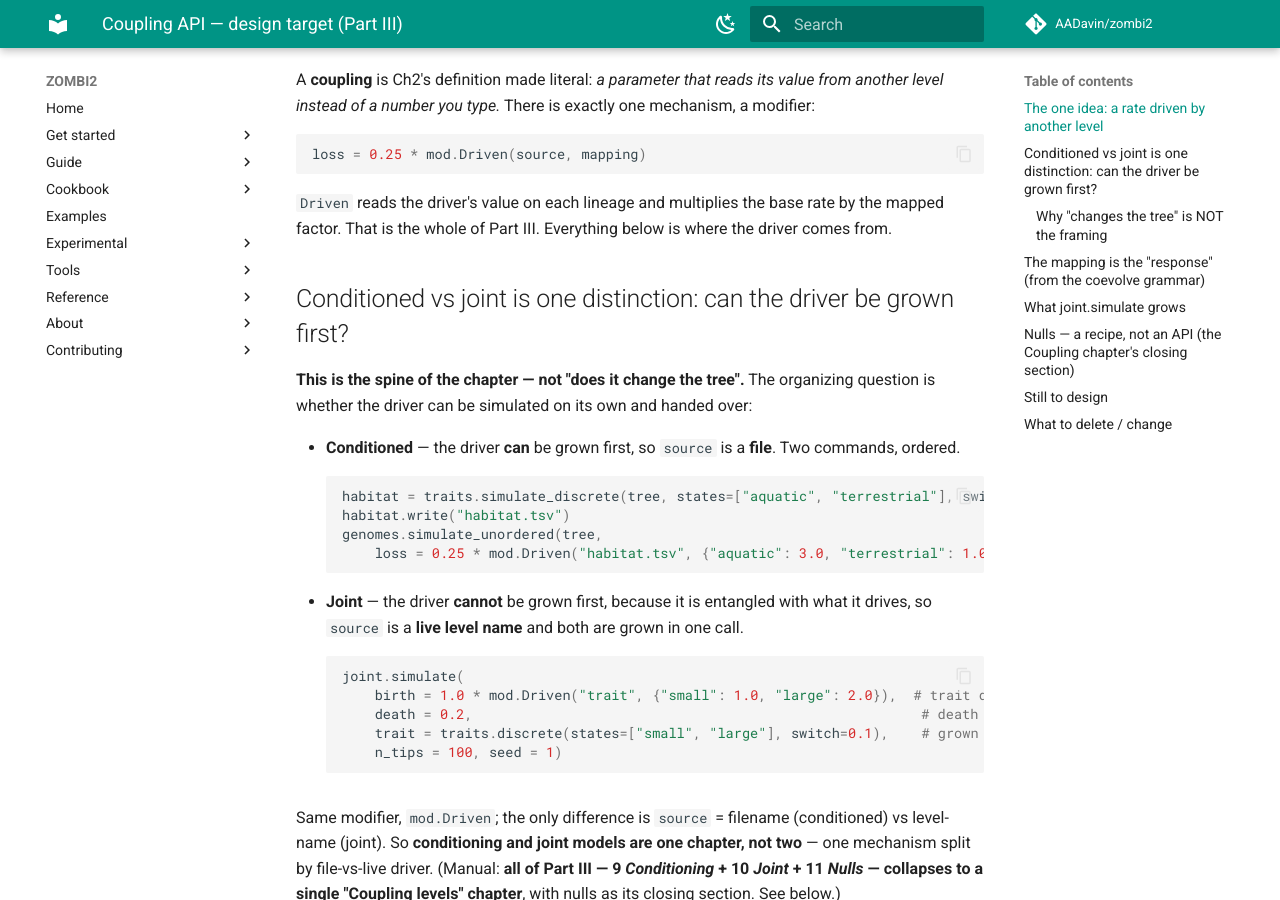
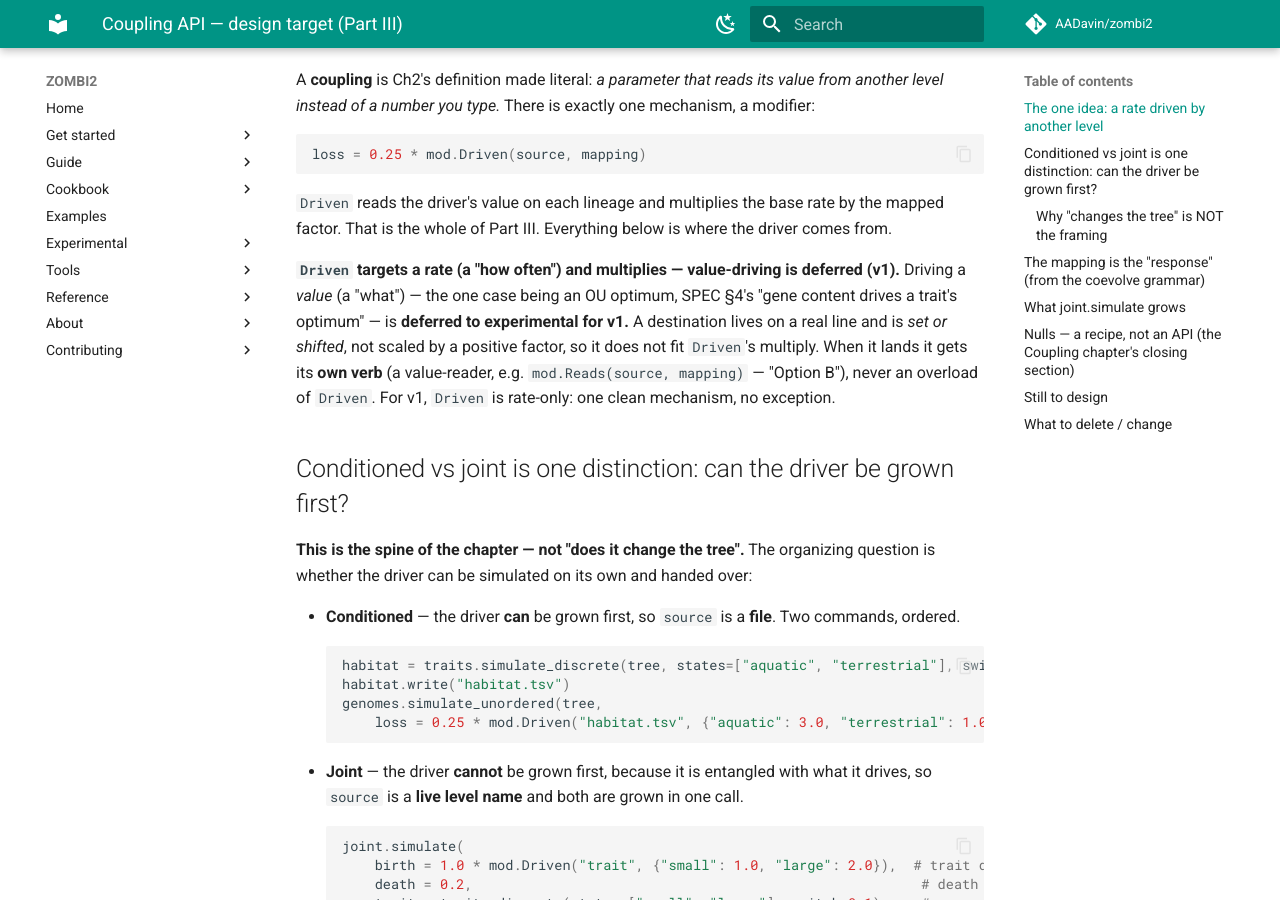
Before and after one commit to AADavin/zombi2, an MkDocs documentation site: the page built from docs/design/coupling-api.md, in a window 1280 px wide and 900 px high, scrolled down 332 px. Built offline with MkDocs 1.6.1 and Material for MkDocs 9.7.7, drawn with Linux system fonts in a browser that asks for light colours; comment, search, counter and statistics services are not loaded.

Commit message:
docs(design): defer value-driving; Driven is rate-only for v1 (Option B later)
The one value-target (OU optimum, SPEC §4 'gene content drives a trait's
optimum') is deferred to experimental: a destination is set/shifted on a real
line, not scaled by a positive factor, so it doesn't fit Driven's multiply.
When it lands it gets its own value-reader verb (Option B), not a Driven
overload. v1: Driven targets rates only.

Co-Authored-By: Claude Opus 4.8 <noreply@anthropic.com>

```diff
--- a/docs/design/coupling-api.md
+++ b/docs/design/coupling-api.md
@@ -17,6 +17,13 @@ loss = 0.25 * mod.Driven(source, mapping)
 
 `Driven` reads the driver's value on each lineage and multiplies the base rate by the mapped factor. That
 is the whole of Part III. Everything below is where the driver comes from.
+
+**`Driven` targets a rate (a "how often") and multiplies — value-driving is deferred (v1).** Driving a
+*value* (a "what") — the one case being an OU optimum, SPEC §4's "gene content drives a trait's optimum" —
+is **deferred to experimental for v1.** A destination lives on a real line and is *set or shifted*, not
+scaled by a positive factor, so it does not fit `Driven`'s multiply. When it lands it gets its **own verb**
+(a value-reader, e.g. `mod.Reads(source, mapping)` — "Option B"), never an overload of `Driven`. For v1,
+`Driven` is rate-only: one clean mechanism, no exception.
 
 ## Conditioned vs joint is one distinction: can the driver be grown first?
 
```
